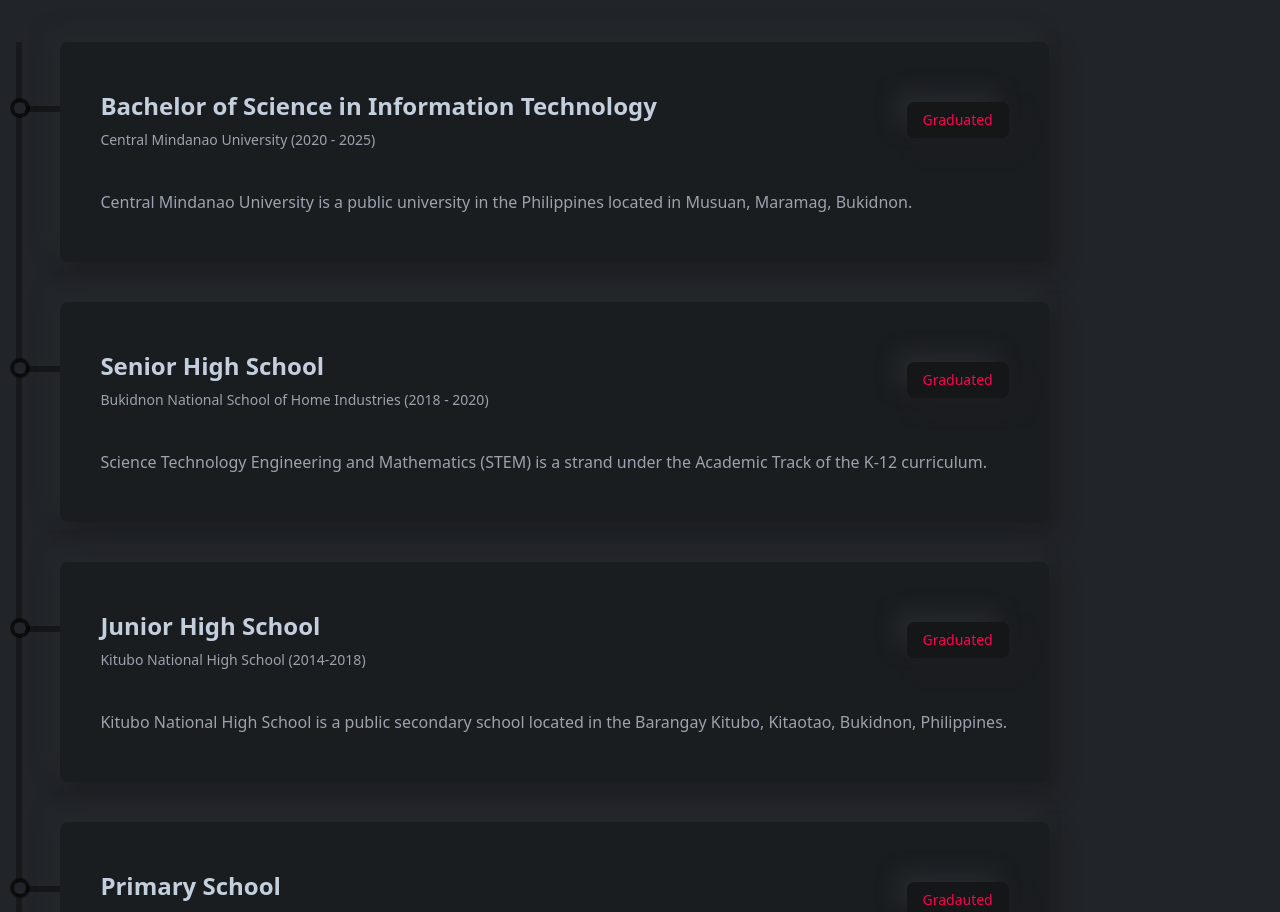
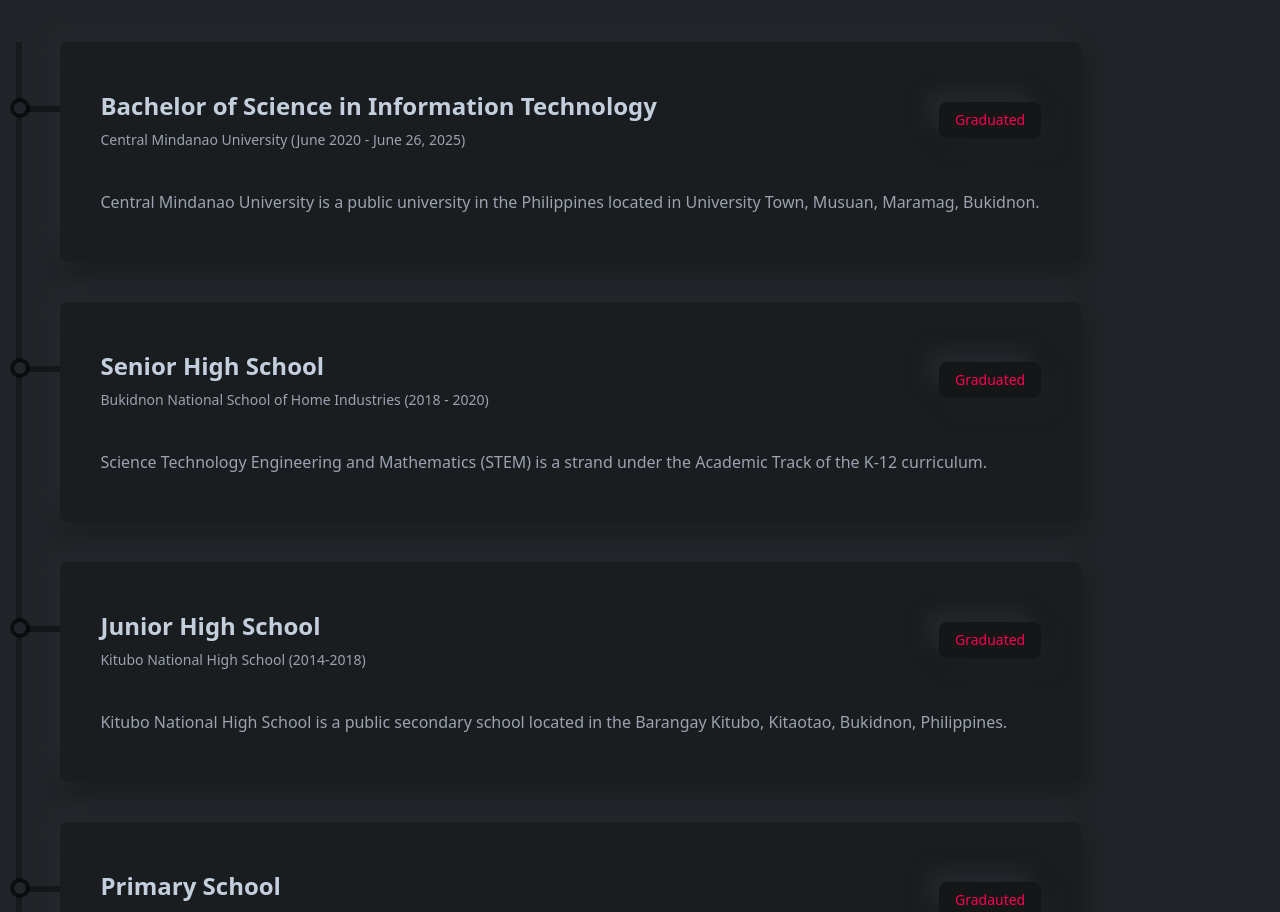
Before and after one commit to cmuciscaguinea/joemaraguineaportfolio, a React (Create React App) app: page / in a window 1280 px wide. Shown: the part 2900-3812 px from the top of the page. Built offline with nearby package versions, Linux system fonts and the light colour scheme.

Commit message:
Update Education.js

```diff
--- a/src/components/resume/Education.js
+++ b/src/components/resume/Education.js
@@ -18,10 +18,10 @@
         <div className="mt-6 lgl:mt-14 w-full h-[1000px] border-l-[6px] border-l-black border-opacity-30 flex flex-col gap-10">
           <ResumeCard
             title="Bachelor of Science in Information Technology"
-            subTitle="Central Mindanao University (2020 - 2025)"
+            subTitle="Central Mindanao University (June 2020 - June 26, 2025)"
             // subTitle="College of Information Sciences and Computing (2020 - 2025)"
             result="Graduated"
-            des="Central Mindanao University is a public university in the Philippines located in Musuan, Maramag, Bukidnon."
+            des="Central Mindanao University is a public university in the Philippines located in University Town, Musuan, Maramag, Bukidnon."
           />
           <ResumeCard
             title="Senior High School"
```
